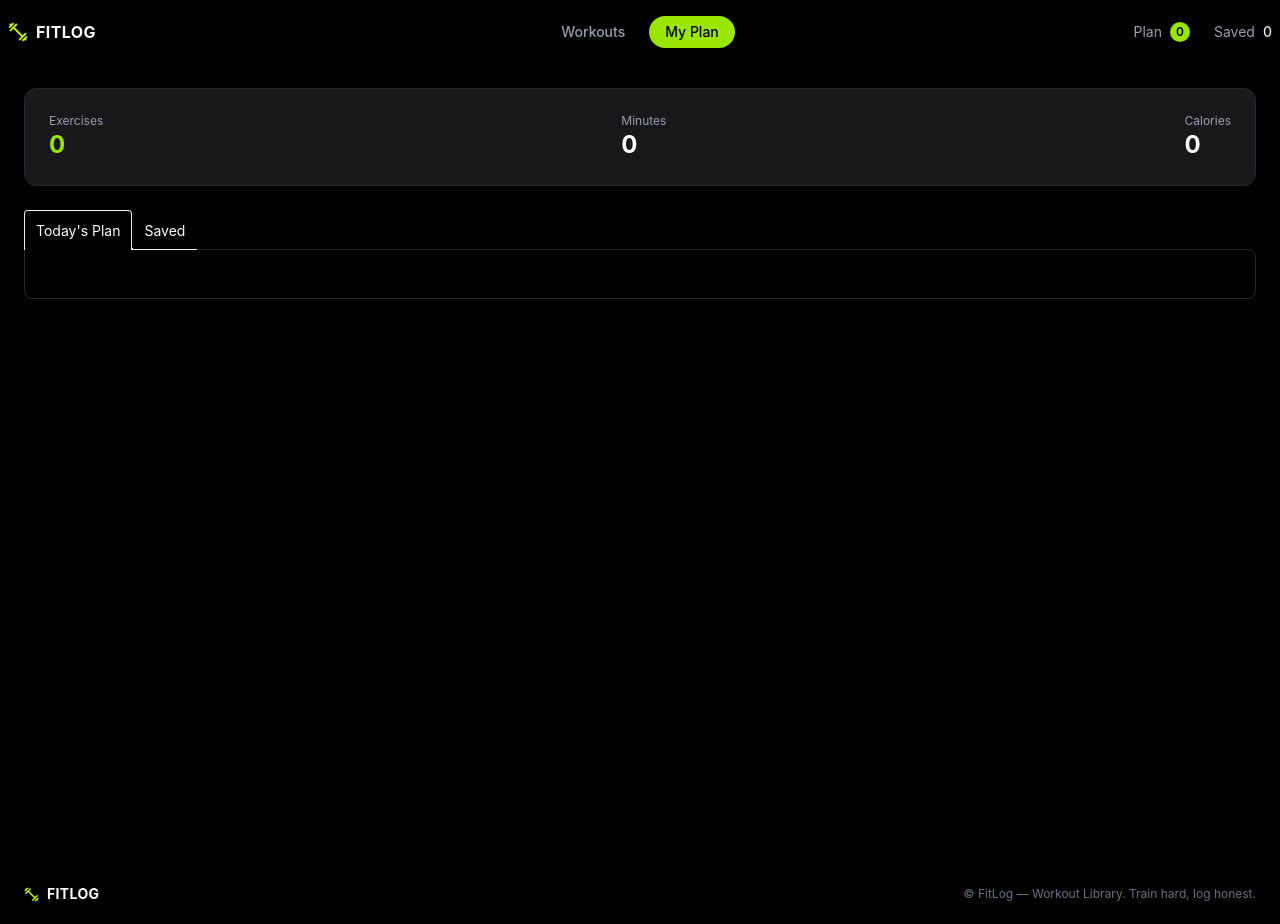
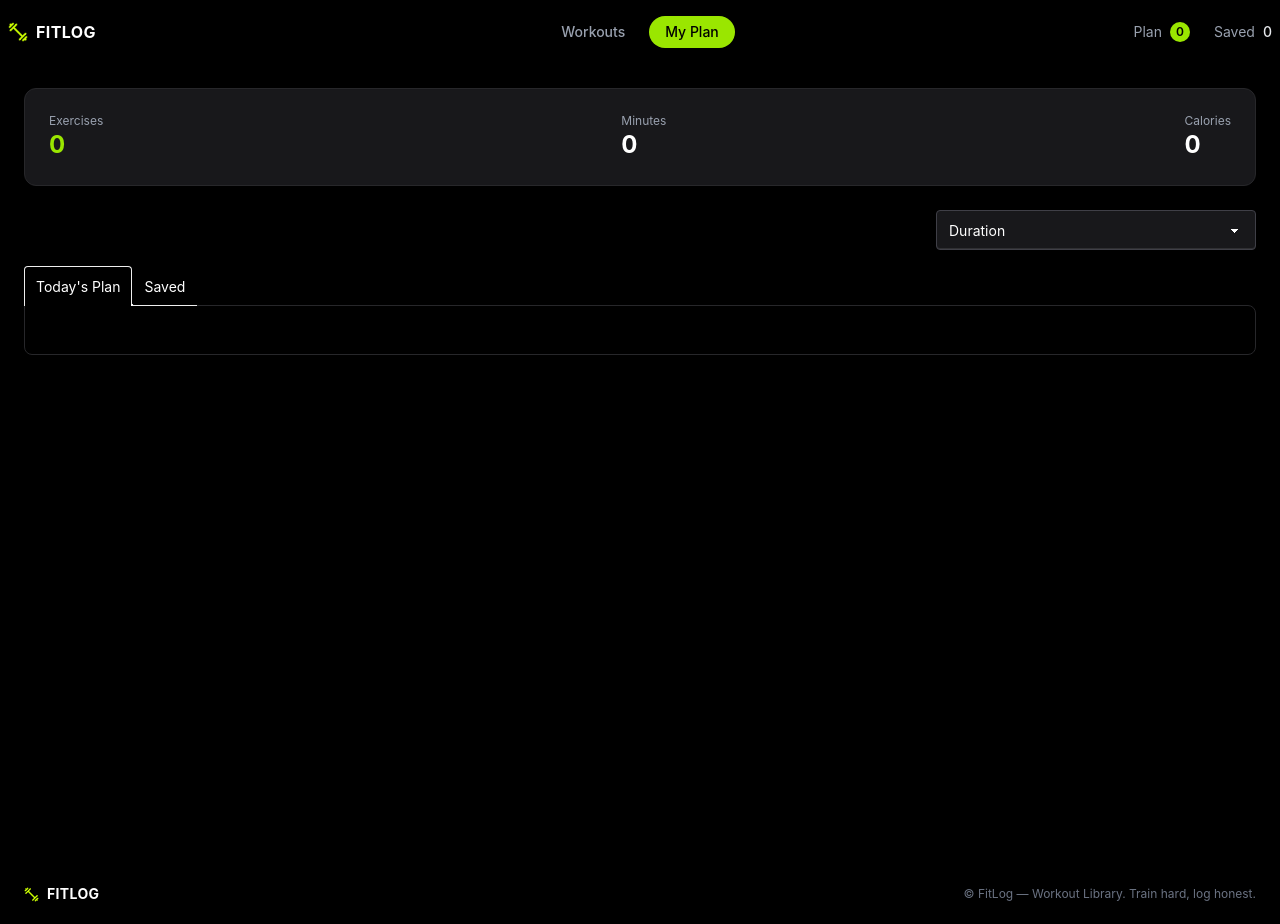
Before and after one commit to Naveed-islam-007/FIT-LOG, a Next.js app: page /Plans in a window 1280 px wide. Built offline with nearby package versions, Linux system fonts and the light colour scheme.

Commit message:
sort implemented

```diff
--- a/src/app/Plans/page.tsx
+++ b/src/app/Plans/page.tsx
@@ -1,22 +1,38 @@
 "use client";
-import React, { useContext } from 'react';
+import React, { useContext, useState } from 'react';
 import { WC } from '../context/WorkoutContext';
 import Image from 'next/image';
 import Link from 'next/link';
+import { Exercise } from '@/type';
+
+type SortKey = "duration" | "caloriesBurned" | "rating";
 
 const PlansPage = () => {
-  const { plan, Save, setplan, setSave } = useContext(WC);
+  const context = useContext(WC);
+
+  if (!context) {
+    throw new Error("PlansPage must be used within a WC.Provider");
+  }
+
+  const { plan, Save, setplan, setSave } = context;
+  const [sortBy, setSortBy] = useState<SortKey>("duration");
 
   const totalMinutes = plan.reduce((sum, ex) => sum + ex.duration, 0);
   const totalCalories = plan.reduce((sum, ex) => sum + ex.caloriesBurned, 0);
 
+  const sortExercises = (list: Exercise[]): Exercise[] => {
+    return [...list].sort((a, b) => b[sortBy] - a[sortBy]);
+  };
+
+  const sortedPlan = sortExercises(plan);
+  const sortedSave = sortExercises(Save);
+
   const markAsDone = (id: number) => {
-    setplan(plan.filter((p) => p.id !== id));
+    setplan(plan.filter((p: Exercise) => p.id !== id));
   };
 
   return (
     <div className="bg-black text-white p-6 container mx-auto min-h-screen">
-
       <div className="bg-zinc-900 border border-zinc-800 rounded-xl p-6 flex justify-between">
         <div>
           <p className="text-xs text-gray-400">Exercises</p>
@@ -32,8 +48,19 @@ const PlansPage = () => {
         </div>
       </div>
 
+      <div className="flex justify-end mt-6">
+        <select
+          value={sortBy}
+          onChange={(e) => setSortBy(e.target.value as SortKey)}
+          className="select bg-zinc-900 border-zinc-700 text-white"
+        >
+          <option value="duration">Duration</option>
+          <option value="caloriesBurned">Calories</option>
+          <option value="rating">Rating</option>
+        </select>
+      </div>
 
-      <div className="tabs tabs-lift mt-6">
+      <div className="tabs tabs-lift mt-4">
         <input
           type="radio"
           name="plan_tabs"
@@ -43,7 +70,7 @@ const PlansPage = () => {
         />
         <div className="tab-content bg-black border-zinc-800 p-6">
           <div className="space-y-3">
-            {plan.map((ex) => (
+            {sortedPlan.map((ex: Exercise) => (
               <div
                 key={ex.id}
                 className="flex items-center gap-4 bg-zinc-900 border border-zinc-800 rounded-xl p-4"
@@ -76,7 +103,7 @@ const PlansPage = () => {
                   ✓ Mark as Done
                 </button>
                 <button
-                  onClick={() => setplan(plan.filter((p) => p.id !== ex.id))}
+                  onClick={() => setplan(plan.filter((p: Exercise) => p.id !== ex.id))}
                   className="text-gray-400 hover:text-red-400 px-2"
                 >
                   ✕
@@ -89,7 +116,7 @@ const PlansPage = () => {
         <input type="radio" name="plan_tabs" className="tab bg-black text-white" aria-label="Saved" />
         <div className="tab-content bg-black border-zinc-800 p-6">
           <div className="space-y-3">
-            {Save.map((ex) => (
+            {sortedSave.map((ex: Exercise) => (
               <div
                 key={ex.id}
                 className="flex items-center gap-4 bg-zinc-900 border border-zinc-800 rounded-xl p-4"
@@ -116,7 +143,7 @@ const PlansPage = () => {
                   <Link href={`/workout/${ex.id}`}>View Details</Link>
                 </button>
                 <button
-                  onClick={() => setSave(Save.filter((p) => p.id !== ex.id))}
+                  onClick={() => setSave(Save.filter((p: Exercise) => p.id !== ex.id))}
                   className="text-gray-400 hover:text-red-400 px-2"
                 >
                   ✕
--- a/src/components/AddToPlanButton.tsx
+++ b/src/components/AddToPlanButton.tsx
@@ -1,8 +1,9 @@
 'use client'
 import { WC } from '@/app/context/WorkoutContext';
+import { Exercise } from '@/type';
 import React, { useContext } from 'react';
 
-const AddToPlanButton = ({ item }) => {
+const AddToPlanButton = ({ item }: { item: Exercise }) => {
   const { plan, setplan } = useContext(WC);
 
   const handleAddToPlan = () => {
--- a/src/components/Navbar.tsx
+++ b/src/components/Navbar.tsx
@@ -8,10 +8,11 @@ import { useContext } from "react";
 import { WC } from "@/app/context/WorkoutContext";
 
 export const Navbar = () => {
-   const { plan, Save } = useContext(WC);
+  const context = useContext(WC);
+  const { plan, Save } = context;
   const pathname = usePathname();
 
-  const isActive = (path: string) => pathname === path;
+  const isActive = (path: string): boolean => pathname === path;
 
   return (
     <div className="bg-black">
@@ -49,7 +50,7 @@ export const Navbar = () => {
               </li>
 
               <li>
-                <Link href="/plans">My Plan</Link>
+                <Link href="/Plans">My Plan</Link>
               </li>
             </ul>
           </div>
@@ -95,7 +96,9 @@ export const Navbar = () => {
 
         <div className="navbar-end gap-6 text-sm">
           <div className="flex items-center gap-2">
-            <span className="text-gray-400"><Link href={'/Plans'}>Plan</Link></span>
+            <span className="text-gray-400">
+              <Link href={"/Plans"}>Plan</Link>
+            </span>
 
             <span className="flex h-5 w-5 items-center justify-center rounded-full bg-lime-400 text-xs font-semibold text-black">
               {plan.length}
@@ -103,7 +106,9 @@ export const Navbar = () => {
           </div>
 
           <div className="flex items-center gap-2">
-            <span className="text-gray-400"><Link href={'/Plans'}>Saved</Link></span>
+            <span className="text-gray-400">
+              <Link href={"/Plans"}>Saved</Link>
+            </span>
 
             <span className="font-medium text-gray-200">{Save.length}</span>
           </div>
--- a/src/components/SaveButton.tsx
+++ b/src/components/SaveButton.tsx
@@ -1,8 +1,9 @@
 'use client'
 import { WC } from '@/app/context/WorkoutContext';
+import { Exercise } from '@/type';
 import React, { useContext } from 'react';
 
-const SaveButton = ({ item }) => {
+const SaveButton = ({ item }: { item: Exercise }) => {
   const { Save, setSave } = useContext(WC);
 
   const handleSave = () => {
```
Also changed, not shown: src/app/workout/[id]/page.tsx (+7 -7 lines).
